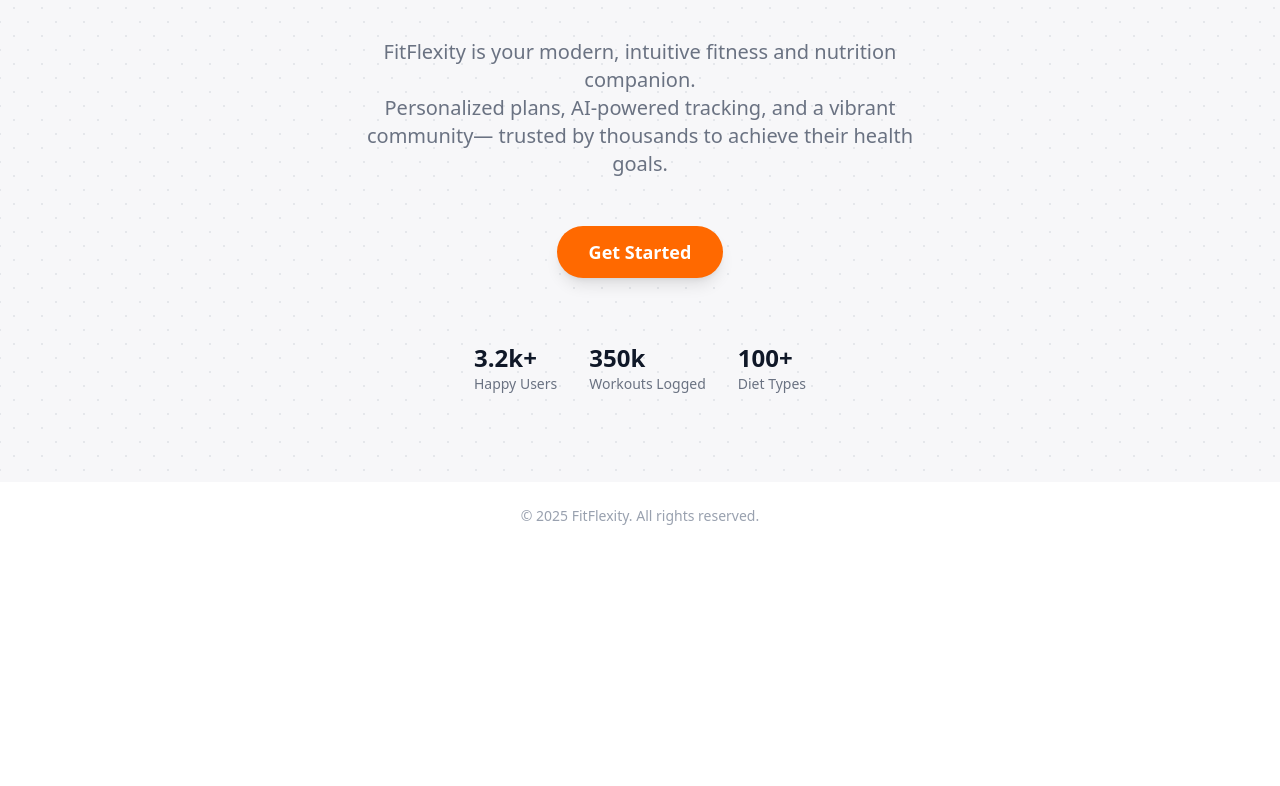
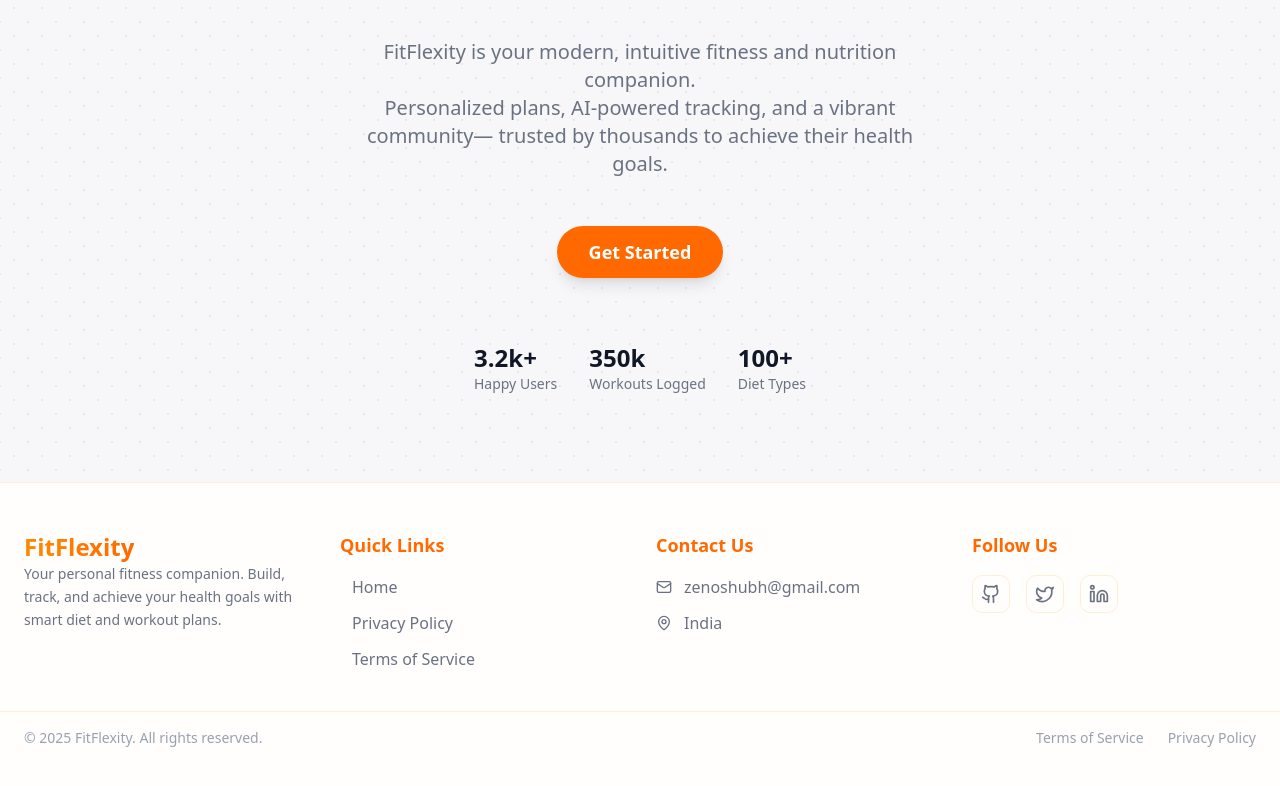
Before and after one commit to zenoshubh/fitflexity, a Next.js app in the folder client/: page / in a window 1280 px wide. Shown: the part 258-1044 px from the top of the page. Before the commit the page ends 808 px from the top, so only its background shows below. Built offline with nearby package versions, Linux system fonts and the light colour scheme; no server answers.

Commit message:
ui: enhance Footer component with social links, quick links, and contact information

```diff
--- a/client/src/components/Footer.tsx
+++ b/client/src/components/Footer.tsx
@@ -1,9 +1,164 @@
-import React from "react";
+"use client";
+import React, { useState } from "react";
+import { motion } from "framer-motion";
+import {
+  Github,
+  Twitter,
+  Linkedin,
+  Instagram,
+  Mail,
+  MapPin,
+} from "lucide-react";
+import Link from "next/link";
+
+const socialLinks = [
+  {
+    name: "github",
+    icon: Github,
+    url: "https://github.com/zenoshubh",
+  },
+  {
+    name: "twitter",
+    icon: Twitter,
+    url: "https://x.com/zenoshubh",
+  },
+  {
+    name: "linkedin",
+    icon: Linkedin,
+    url: "https://linkedin.com/in/zenoshubh",
+  }
+];
+
+const quickLinks = [
+  { label: "Home", route: "/" },
+  { label: "Privacy Policy", route: "/privacy-policy" },
+  { label: "Terms of Service", route: "/terms-of-service" },
+];
 
 const Footer = () => {
   return (
-    <footer className="w-full py-6 bg-white text-center text-gray-400 text-sm">
-      &copy; {new Date().getFullYear()} FitFlexity. All rights reserved.
+    <footer className="bg-[#fffefc] text-[#232834] border-t border-orange-100 pt-12 pb-6">
+      <div className="container mx-auto px-6">
+        <div className="grid grid-cols-1 md:grid-cols-2 lg:grid-cols-4 gap-8">
+          {/* Brand Section */}
+          <motion.div
+            initial={{ opacity: 0, y: 20 }}
+            whileInView={{ opacity: 1, y: 0 }}
+            transition={{ duration: 0.3 }}
+            className="space-y-4"
+          >
+            <Link
+              href="/"
+              className="text-2xl font-black bg-gradient-to-r from-orange-400 to-orange-500 bg-clip-text text-transparent cursor-pointer"
+            >
+              FitFlexity
+            </Link>
+            <p className="text-gray-500 text-sm leading-relaxed">
+              Your personal fitness companion. Build, track, and achieve your health goals with smart diet and workout plans.
+            </p>
+          </motion.div>
+
+          {/* Quick Links */}
+          <motion.div
+            initial={{ opacity: 0, y: 20 }}
+            whileInView={{ opacity: 1, y: 0 }}
+            transition={{ duration: 0.3, delay: 0.1 }}
+            className="space-y-4"
+          >
+            <h4 className="text-lg font-semibold text-orange-500">
+              Quick Links
+            </h4>
+            <ul className="space-y-3">
+              {quickLinks.map((link) => (
+                <Link
+                  href={link.route}
+                  key={link.label}
+                  className="text-gray-500 hover:text-orange-500 transition-colors duration-200 flex items-center space-x-2 group cursor-pointer"
+                >
+                  <span className="w-1 h-1 bg-orange-500 rounded-full opacity-0 group-hover:opacity-100 transition-opacity"></span>
+                  <span>{link.label}</span>
+                </Link>
+              ))}
+            </ul>
+          </motion.div>
+
+          {/* Contact Info */}
+          <motion.div
+            initial={{ opacity: 0, y: 20 }}
+            whileInView={{ opacity: 1, y: 0 }}
+            transition={{ duration: 0.3, delay: 0.2 }}
+            className="space-y-4"
+          >
+            <h4 className="text-lg font-semibold text-orange-500">
+              Contact Us
+            </h4>
+            <ul className="space-y-3">
+              <li
+                className="flex items-center space-x-3 text-gray-500 hover:text-orange-500 transition-colors cursor-pointer"
+                onClick={() =>
+                  (window.location.href = "mailto:zenoshubh@gmail.com")
+                }
+              >
+                <Mail className="h-4 w-4" />
+                <span>zenoshubh@gmail.com</span>
+              </li>
+              <li className="flex items-center space-x-3 text-gray-500 hover:text-orange-500 transition-colors">
+                <MapPin className="h-4 w-4" />
+                <span>India</span>
+              </li>
+            </ul>
+          </motion.div>
+
+          {/* Social Media */}
+          <motion.div
+            initial={{ opacity: 0, y: 20 }}
+            whileInView={{ opacity: 1, y: 0 }}
+            transition={{ duration: 0.3, delay: 0.3 }}
+            className="space-y-4"
+          >
+            <h4 className="text-lg font-semibold text-orange-500">
+              Follow Us
+            </h4>
+            <div className="flex space-x-4">
+              {socialLinks.map((social) => (
+                <a
+                  key={social.name}
+                  href={social.url}
+                  target="_blank"
+                  rel="noopener noreferrer"
+                  className="p-2 bg-[#fffefc]/70 backdrop-blur-sm rounded-lg text-gray-500 hover:text-orange-500 hover:bg-orange-50 transition-all duration-200 border border-orange-100 cursor-pointer"
+                >
+                  <social.icon className="h-5 w-5" />
+                </a>
+              ))}
+            </div>
+          </motion.div>
+        </div>
+      </div>
+
+      {/* Bottom Bar */}
+      <div className="border-t border-orange-100 mt-10">
+        <div className="container mx-auto px-6 py-4">
+          <div className="flex flex-col md:flex-row justify-between items-center space-y-4 md:space-y-0">
+            <p className="text-sm text-gray-400">
+              &copy; {new Date().getFullYear()} FitFlexity. All rights reserved.
+            </p>
+            <div className="hidden md:flex space-x-6">
+              {["/terms-of-service", "/privacy-policy"].map((route) => (
+                <Link
+                  href={route}
+                  key={route}
+                  className="text-sm text-gray-400 hover:text-orange-500 transition-colors cursor-pointer"
+                >
+                  {route === "/terms-of-service"
+                    ? "Terms of Service"
+                    : "Privacy Policy"}
+                </Link>
+              ))}
+            </div>
+          </div>
+        </div>
+      </div>
     </footer>
   );
 };
```
